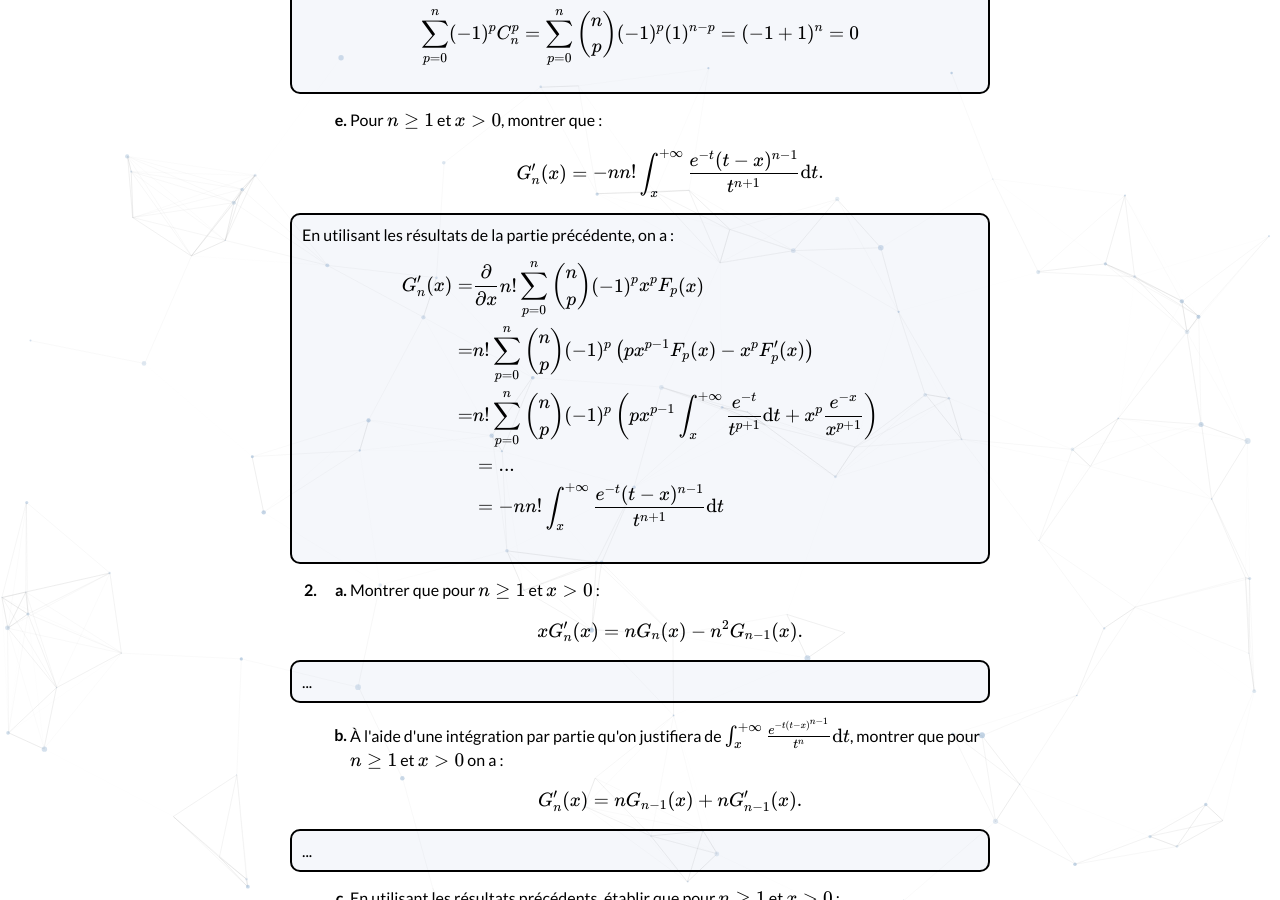
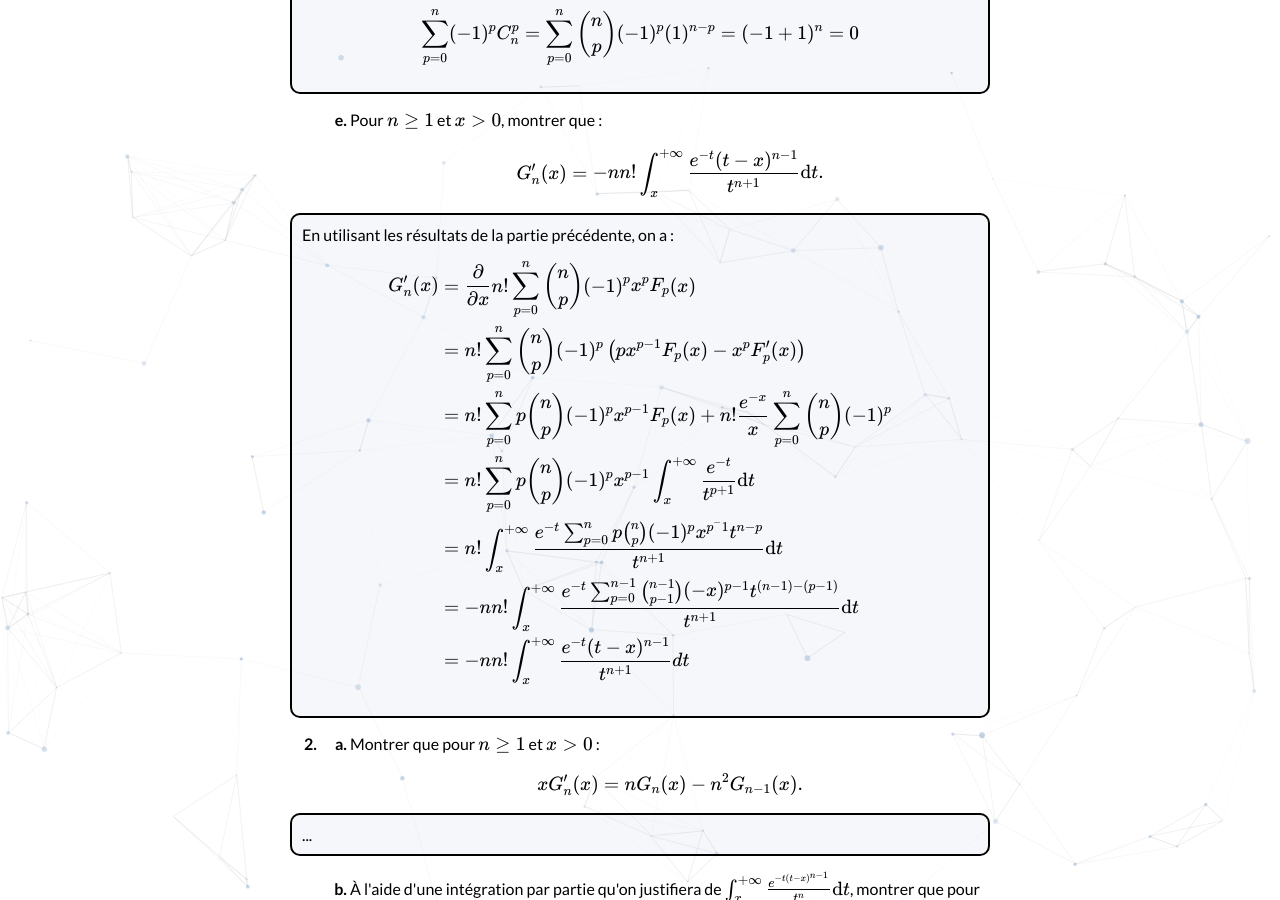
Before and after one commit to bglbrt/bglbrt.github.io, a Jekyll site: the page built from fr/corrections/administrateur_externe_1993.md, in a window 1280 px wide and 900 px high, scrolled down 4258 px. Built offline with Jekyll 4.4.1, drawn with Linux system fonts in a browser that asks for light colours; nearby versions of some CDN libraries.

Commit message:
Refactor mathematical expressions in administrateur_externe_1993.md

```diff
--- a/fr/corrections/administrateur_externe_1993.md
+++ b/fr/corrections/administrateur_externe_1993.md
@@ -233,14 +233,15 @@ Dans tout le problème $$x$$ désigne un réel _strictement positif_, et $$n$$ u
                     En utilisant les résultats de la partie précédente, on a :
                     $$
                     \begin{aligned}
-                        G_{n}'(x) = & \frac{\partial}{\partial x} n! \sum_{p=0}^{n} \binom{n}{p}(-1)^{p} x^{p} F_{p}(x) \\
-                        = & n! \sum_{p=0}^{n} \binom{n}{p} (-1)^{p} \left( p x^{p-1} F_{p}(x) - x^{p} F_{p}'(x) \right) \\
-                        = & n! \sum_{p=0}^{n} \binom{n}{p} (-1)^{p} \left( p x^{p-1} \int_{x}^{+\infty} \frac{e^{-t}}{t^{p+1}} \mathrm{d}t + x^{p} \frac{e^{-x}}{x^{p+1}} \right) \\
-                        & = ... \\
-                        & = -n n! \int_{x}^{+\infty} \frac{e^{-t}(t-x)^{n-1}}{t^{n+1}} \mathrm{d}t
+                        G_{n}'(x) & = \frac{\partial}{\partial x} n! \sum_{p=0}^{n} \binom{n}{p}(-1)^{p} x^{p} F_{p}(x) \\
+                        & = n! \sum_{p=0}^{n} \binom{n}{p} (-1)^{p} \left( p x^{p-1} F_{p}(x) - x^{p} F_{p}'(x) \right) \\
+                        & = n! \sum_{p=0}^{n} p \binom{n}{p} (-1)^{p} x^{p-1} F_{p}(x) + n! \frac{e^{-x}}{x} \sum_{p=0}^{n} \binom{n}{p} (-1)^{p} \\
+                        & = n! \sum_{p=0}^{n} p \binom{n}{p} (-1)^{p} x^{p-1} \int_{x}^{+\infty} \frac{e^{-t}}{t^{p+1}} \mathrm{d}t \\
+                        & = n! \int_{x}^{+\infty} \frac{e^{-t} \sum_{p=0}^{n} p\binom{n}{p} (-1)^{p} x^{p^-1} t^{n-p}}{t^{n+1}} \mathrm{d}t \\
+                        & = -n n! \int_{x}^{+\infty} \frac{e^{-t} \sum_{p=0}^{n-1} \binom{n-1}{p-1} (-x)^{p-1} t^{(n-1)-(p-1)}}{t^{n+1}} \mathrm{d}t \\
+                        & = -n n! \int_{x}^{+\infty} \frac{e^{-t}(t-x)^{n-1}}{t^{n+1}} d t
                     \end{aligned}
                     $$
-
                 </p>
             </li>
         </ol>
```
